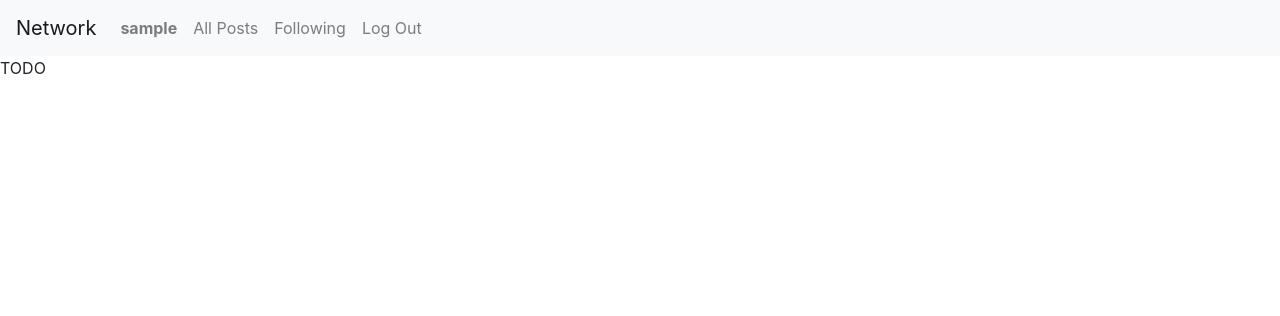
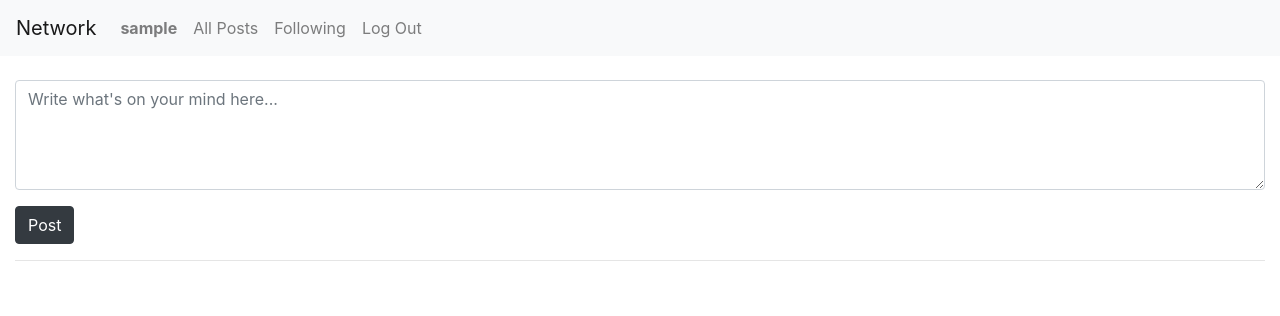
Before and after one commit to AmirAbbas-Mashayekhi/Network-CS50, a Django app: page / in a window 1280 px wide. Shown: the top 316 px of the page. Run offline with Django 3.2, Linux system fonts and the light colour scheme; the visitor is signed in with stand-in values (Sample User, id 1); data that the repository does not hold is empty; some libraries are stand-ins or nearby versions.

Commit message:
Implement New Post and All Posts

```diff
--- /dev/null
+++ b/network/forms.py
@@ -0,0 +1,17 @@
+from django.forms import ModelForm, Textarea
+from .models import Post
+
+
+class AddPostForm(ModelForm):
+    class Meta:
+        model = Post
+        fields = ["body"]
+        widgets = {
+            "body": Textarea(
+                attrs={
+                    "class": "form-control",
+                    "placeholder": "Write what's on your mind here...",
+                    "rows": 4,
+                }
+            ),
+        }
--- a/network/templates/network/index.html
+++ b/network/templates/network/index.html
@@ -1,5 +1,33 @@
 {% extends "network/layout.html" %}
 
 {% block body %}
-    TODO
+    <div class="wrapper container-fluid mt-3">
+
+        <!-- Render form if user is authenticated -->
+        {% if user.is_authenticated %}
+            <form method="post" class="mb-1 mt-4">
+                {% csrf_token %}
+                <div class="form-group">
+                    {{ form.body }}
+                    {{ form.body.errors }}
+                </div>
+                <button type="submit" class="btn btn-dark">Post</button>
+            </form>
+            <hr>
+        {% endif %}
+
+        <!-- Render posts -->
+        {% for post in all_posts %}
+            <div class="card mb-4">
+                <div class="card-body">
+                    <h5 class="card-title">@{{ post.user.username }}</h5>
+                    <h6 class="card-subtitle mb-2 text-muted small">{{ post.created_at }}</h6>
+                    <p class="card-text">{{ post.body }}</p>
+                    <!-- <a href="#" class="card-link">Card link</a>
+                    <a href="#" class="card-link">Another link</a> -->
+                </div>
+            </div>
+        {% endfor %}
+    </div>
+
 {% endblock %}
--- a/network/views.py
+++ b/network/views.py
@@ -1,14 +1,36 @@
 from django.contrib.auth import authenticate, login, logout
+from django.contrib.auth.decorators import login_required
 from django.db import IntegrityError
 from django.http import HttpResponse, HttpResponseRedirect
 from django.shortcuts import render
 from django.urls import reverse
 
-from .models import User
+from .models import Post, User
+from .forms import AddPostForm
 
 
 def index(request):
-    return render(request, "network/index.html")
+    all_posts = Post.objects.all().order_by('-created_at')
+
+    if request.method == "POST":
+        form = AddPostForm(request.POST)
+
+        if form.is_valid():
+            Post.objects.create(body=form.cleaned_data["body"], user=request.user)
+            return HttpResponseRedirect(reverse('index'))
+        # else:
+        #     return render(request, "network/")
+
+    else:
+        form = AddPostForm()
+        return render(
+            request,
+            "network/index.html",
+            context={
+                "form": form,
+                "all_posts": all_posts,
+            },
+        )
 
 
 def login_view(request):
@@ -24,9 +46,11 @@ def login_view(request):
             login(request, user)
             return HttpResponseRedirect(reverse("index"))
         else:
-            return render(request, "network/login.html", {
-                "message": "Invalid username and/or password."
-            })
+            return render(
+                request,
+                "network/login.html",
+                {"message": "Invalid username and/or password."},
+            )
     else:
         return render(request, "network/login.html")
 
@@ -45,18 +69,18 @@ def register(request):
         password = request.POST["password"]
         confirmation = request.POST["confirmation"]
         if password != confirmation:
-            return render(request, "network/register.html", {
-                "message": "Passwords must match."
-            })
+            return render(
+                request, "network/register.html", {"message": "Passwords must match."}
+            )
 
         # Attempt to create new user
         try:
             user = User.objects.create_user(username, email, password)
             user.save()
         except IntegrityError:
-            return render(request, "network/register.html", {
-                "message": "Username already taken."
-            })
+            return render(
+                request, "network/register.html", {"message": "Username already taken."}
+            )
         login(request, user)
         return HttpResponseRedirect(reverse("index"))
     else:
```
